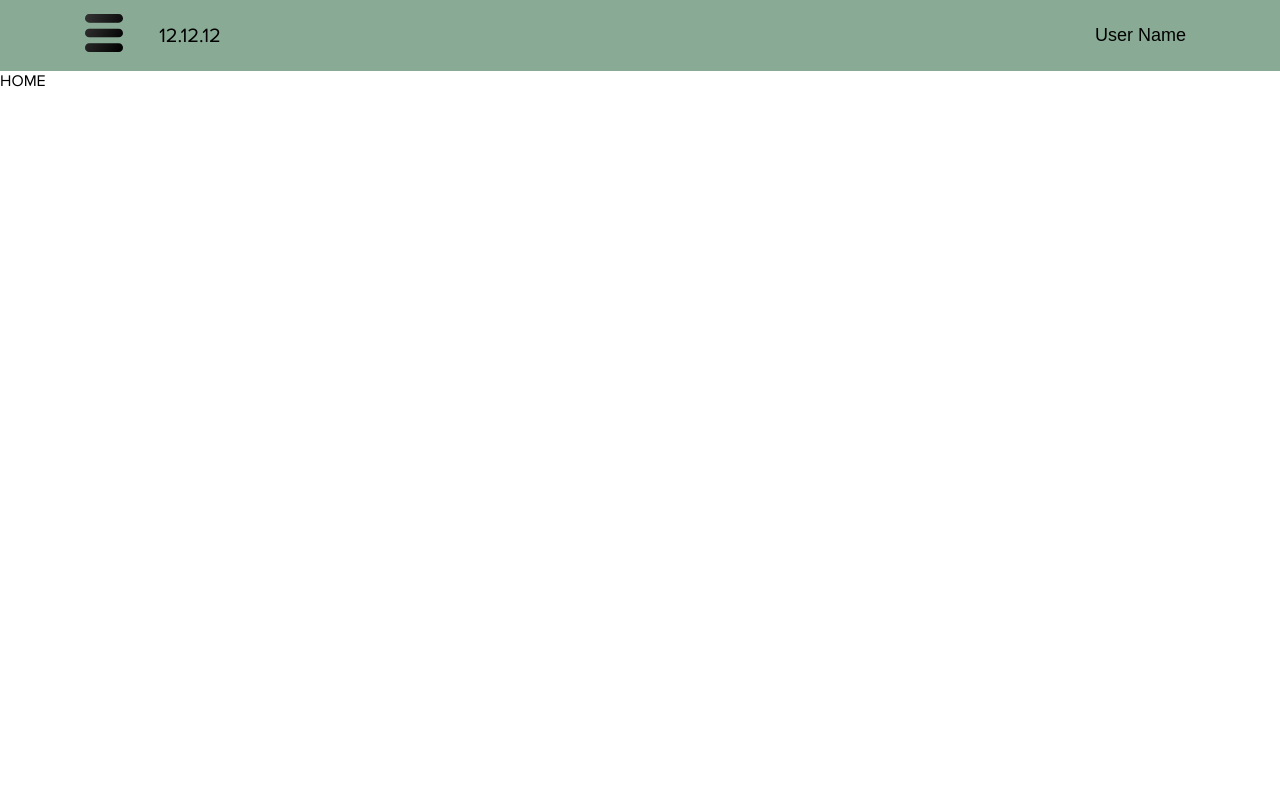
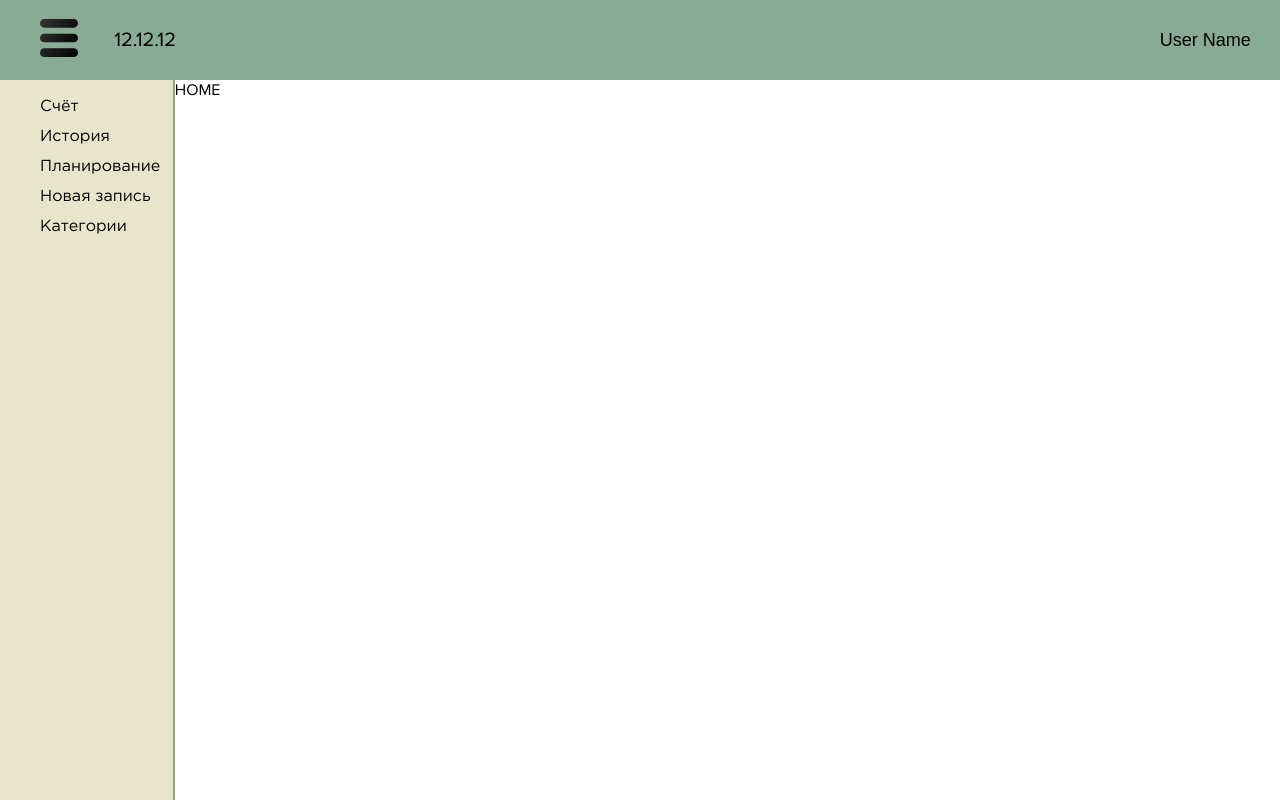
Before and after one commit to MrKrasnov/cash-control, a Vue app: page / in a window 1280 px wide. Built offline with nearby package versions, Linux system fonts and the light colour scheme.

Commit message:
Complete markup Navbar

```diff
--- a/src/App.vue
+++ b/src/App.vue
@@ -1,24 +1,34 @@
 <template>
   <div id="app">
     <topmenu/>
+    <div class="app-flex">
+    <navbar/>
     <router-view/>
+    </div>
   </div>
 </template>
 <script>
 import Topmenu from './views/TopMenu.vue';
+import Navbar from './views/NavBar.vue'
 
 export default {
   name: "app",
   components: {
     Topmenu,
+    Navbar
   }
 }
 </script>
 <style lang="sass">
+#app
+  height: 100%
 .container
-  width: 90%
+  width: 97%
   margin: 0 auto
+html
+  height: 100%
 body
+  height: 100%
   margin: 0
   padding: 0
   font-family: 'Proxima Nova Rg'
@@ -26,6 +36,9 @@ button
   border: none
   background: none
   cursor: pointer
+.app-flex
+  height: 90%
+  display: flex
   &:hover, &:focus
     outline: none
 </style>
--- /dev/null
+++ b/src/views/NavBar.vue
@@ -0,0 +1,38 @@
+<template>
+    <nav class="navigation">
+        <ul class="navigation-ul">
+            <li><a href="#">Счёт</a></li>
+            <li><a href="#">История</a></li>
+            <li><a href="#">Планирование</a></li>
+            <li><a href="#">Новая запись</a></li>
+            <li><a href="#">Категории</a></li>
+        </ul>
+    </nav>
+</template>
+
+<script>
+export default {
+    name: 'Navbar'
+}
+</script>
+<style lang="sass">
+.navigation
+    padding-right: 1.5%
+    background-color: #e7e6cd
+    border-right: 2px solid #96a387
+    min-height: 100%
+    width: 12%
+    &-ul
+        & li
+            display: block
+            margin: 10px 0
+            & a
+                font-family: 'Gotham Pro'
+                color: black
+                text-decoration: none
+                &:hover
+                    transition: 0.2s
+                    color: #3ab003
+                &:focus
+                    color: #eb6e1e
+</style>
--- a/src/views/TopMenu.vue
+++ b/src/views/TopMenu.vue
@@ -30,7 +30,11 @@ export default {
 <style lang="sass">
 header
     background-color: #89aa94
+    height: 10%
+header .container
+    height: 100%
 .topmenu
+    height: 100%
     display: flex
     justify-content: space-between
     align-items: center
@@ -38,7 +42,7 @@ header
         display: flex
         align-items: center
         &-profile
-            padding: 25px 30px
+            padding: 25px 10px
             font-size: 18px
             &:hover
                 transition: 1s
```
